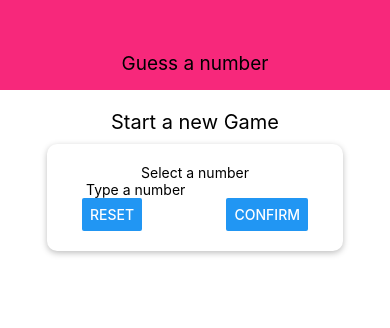
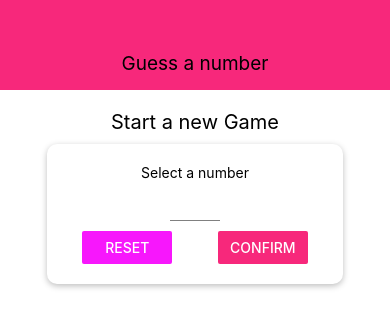
Before and after one commit to Lenarqa/react-native-guess-a-number-game, a React Native app: screen / in a window 390 px wide. Shown: the top 328 px of the page. Built offline with nearby package versions, Linux system fonts and the light colour scheme.

Commit message:
add const colors, add validation and state to startGameScreen, add choose number logic

```diff
--- a/components/Header.js
+++ b/components/Header.js
@@ -1,5 +1,5 @@
-import react from "react";
 import { View, Text, StyleSheet } from "react-native";
+import Colors from '../constants/color';
 
 const Header = (props) => {
     return <View style={styles.header}>
@@ -12,7 +12,7 @@ const styles = StyleSheet.create({
         width: "100%",
         height: 90,
         paddingTop: 36,
-        backgroundColor: '#f7287b',
+        backgroundColor: Colors.primary,
         alignItems: 'center',
         justifyContent: 'center',
     },
--- /dev/null
+++ b/components/Input.js
@@ -0,0 +1,17 @@
+import React from 'react';
+import { StyleSheet, TextInput } from 'react-native';
+
+const Input = (props) => {
+    return <TextInput {...props} style={{...styles.input, ...props.style}} />
+};
+
+const styles = StyleSheet.create({
+    input: {
+        height: 30,
+        borderBottomColor: 'grey',
+        borderBottomWidth: 1,
+        marginVertical: 10,
+    }
+});
+
+export default Input;
--- /dev/null
+++ b/constants/color.js
@@ -0,0 +1,4 @@
+export default {
+  primary: "#f7287b",
+  eccent: "#f717fc",
+};
--- a/screens/StartGameScreen.js
+++ b/screens/StartGameScreen.js
@@ -1,20 +1,94 @@
-import React from "react";
-import { View, StyleSheet, Text, TextInput, Button } from "react-native";
+import React, { useState } from "react";
+import {
+  View,
+  StyleSheet,
+  Text,
+  Button,
+  TouchableWithoutFeedback,
+  Keyboard,
+  Alert,
+} from "react-native";
 import Card from "../components/Card";
+import Colors from "../constants/color";
+import Input from "../components/Input";
 
 const StartGameScreen = (props) => {
+  const [enteredValue, setEnteredValue] = useState("");
+  const [confirmed, setConfirmed] = useState(false);
+  const [selectedNumber, setSelectedNumber] = useState();
+
+  const numberInputHandler = (inputText) => {
+    setEnteredValue(inputText.replace(/[^0-9]/g, ""));
+  };
+
+  const resetInputHandler = () => {
+    setEnteredValue("");
+    setConfirmed(false);
+  };
+
+  const confirmInputHandler = () => {
+    const chosenNumber = parseInt(enteredValue);
+
+    if (isNaN(chosenNumber) || chosenNumber <= 0 || chosenNumber > 99) {
+      Alert.alert(
+        "Invalid number",
+        "Number has to be a number between 1 and 99.",
+        [{ text: "Okey", style: "destructive", onPress: resetInputHandler }]
+      );
+      return;
+    }
+
+    setConfirmed(true);
+    setSelectedNumber(chosenNumber);
+    setEnteredValue("");
+  };
+
+  let confirmedOutput;
+
+  if (confirmed) {
+    confirmedOutput = <Text>Choosen number: {selectedNumber}</Text>;
+  }
+
   return (
+    <TouchableWithoutFeedback
+      onPress={() => {
+        Keyboard.dismiss();
+      }}
+    >
       <View style={styles.screen}>
         <Text style={styles.title}>Start a new Game</Text>
         <Card style={styles.inputContainer}>
           <Text>Select a number</Text>
-        <TextInput placeholder="Type a number" />
+          <Input
+            style={styles.input}
+            blurOnSubmit
+            autoCapitalize="none"
+            autoCorrect={false}
+            keyboardType="number-pad"
+            maxLength={2}
+            onChangeText={numberInputHandler}
+            value={enteredValue}
+          />
           <View style={styles.buttonContainer}>
-          <Button title="Reset" onPress={() => {}} />
-          <Button title="Confirm" onPress={() => {}} />
+            <View style={styles.button}>
+              <Button
+                color={Colors.eccent}
+                title="Reset"
+                onPress={resetInputHandler}
+              />
+            </View>
+            <View style={styles.button}>
+              <Button
+                color={Colors.primary}
+                title="Confirm"
+                onPress={confirmInputHandler}
+              />
+            </View>
           </View>
         </Card>
+        {confirmedOutput}
       </View>
+    </TouchableWithoutFeedback>
   );
 };
 
@@ -43,6 +117,15 @@ const styles = StyleSheet.create({
     justifyContent: "space-between",
     paddingHorizontal: 15,
   },
+
+  button: {
+    width: "40%",
+  },
+
+  input: {
+    width: 50,
+    textAlign: "center",
+  },
 });
 
 export default StartGameScreen;
```
Lines whose indentation alone changed are shown as unchanged.
